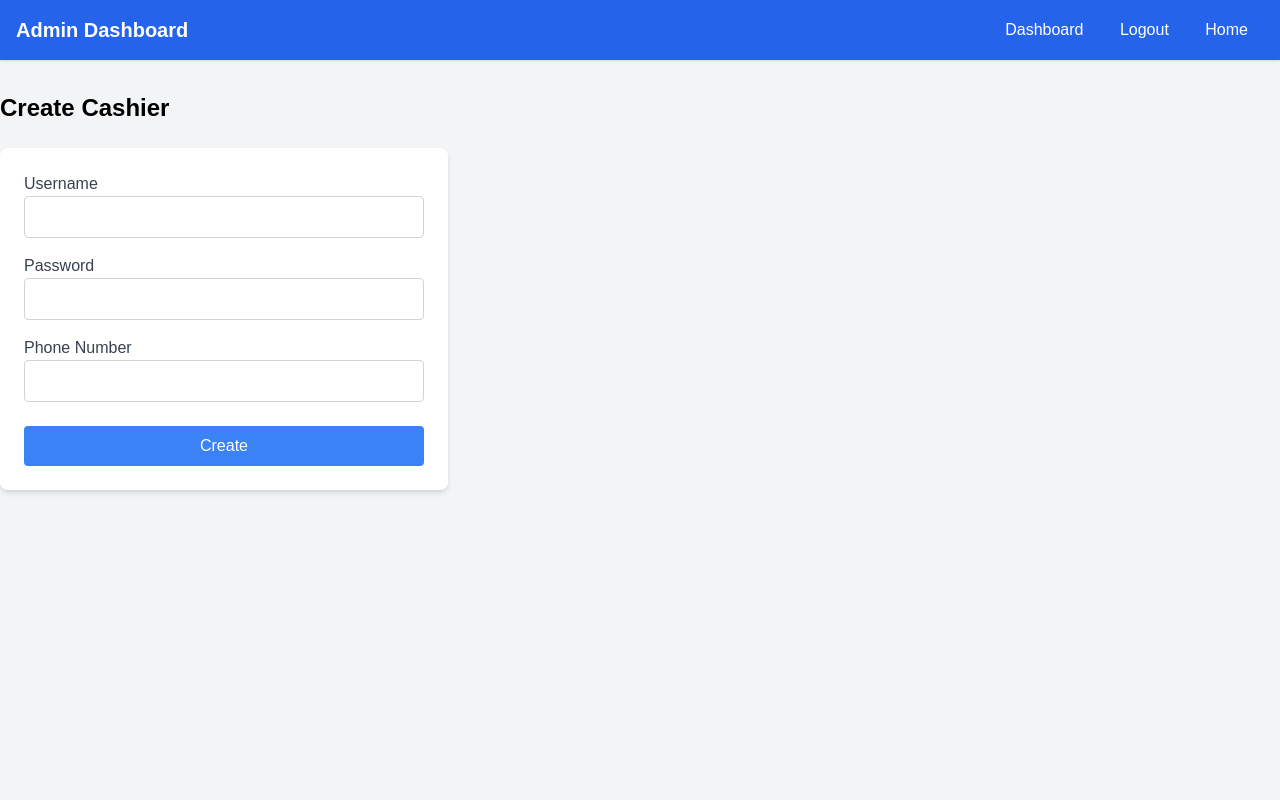
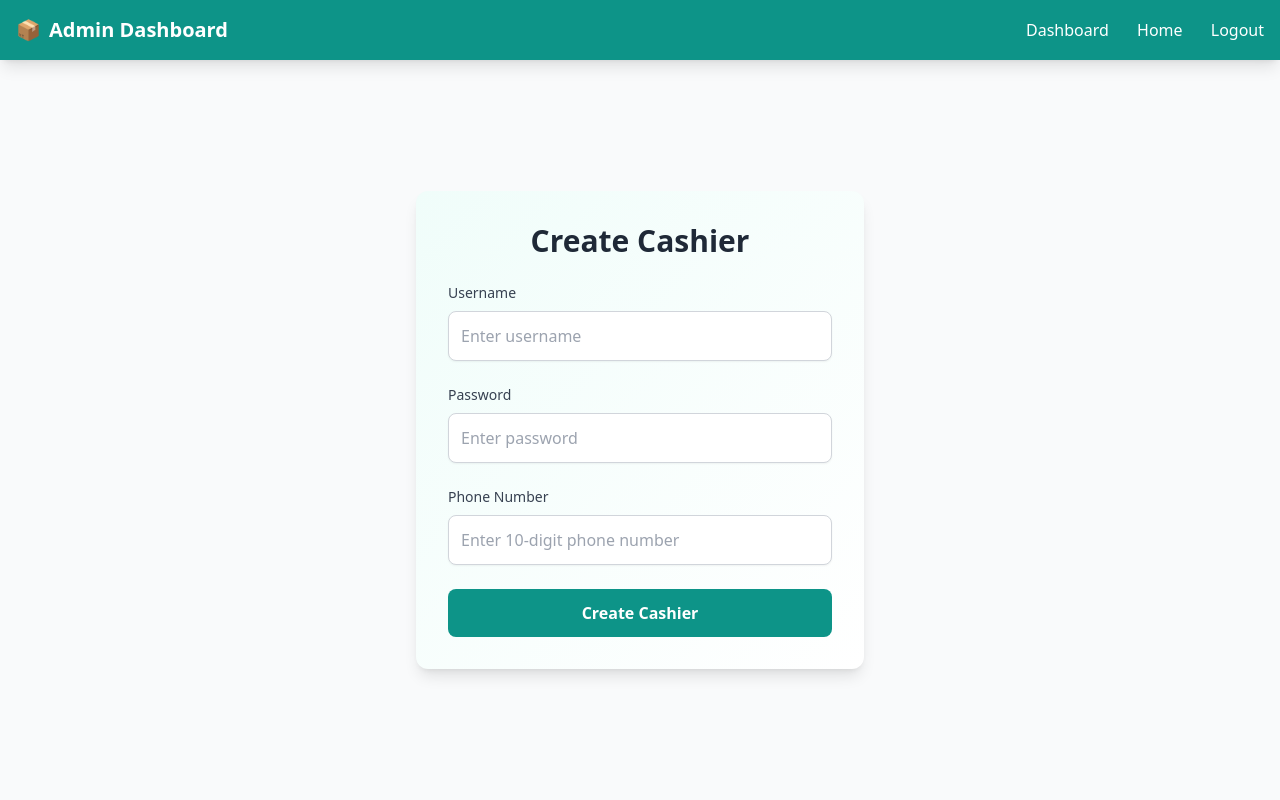
Before and after one commit to charannk007/billing, a Flask app: page /create_cashier in a window 1280 px wide. Run offline with Flask 3, Linux system fonts and the light colour scheme; some libraries are stand-ins or nearby versions.

Commit message:
Update create_cashier.html

```diff
--- a/templates/create_cashier.html
+++ b/templates/create_cashier.html
@@ -1,59 +1,149 @@
 <!DOCTYPE html>
 <html lang="en">
 <head>
-    <meta charset="UTF-8" />
-    <meta name="viewport" content="width=device-width, initial-scale=1.0" />
+    <meta charset="UTF-8">
+    <meta name="viewport" content="width=device-width, initial-scale=1.0">
     <title>Create Cashier</title>
-
-    <!-- Tailwind CSS -->
     <script src="https://cdn.tailwindcss.com"></script>
-
-    <!-- Custom Styles -->
-    <link href="{{ url_for('static', filename='css/styles.css') }}" rel="stylesheet" />
 </head>
-<body class="bg-gray-100 min-h-screen flex flex-col">
+<body class="bg-gray-50 min-h-screen flex flex-col font-sans antialiased">
     <!-- Navbar -->
-    <nav class="bg-blue-600 text-white p-4 shadow">
+    <nav class="bg-teal-600 text-white p-4 shadow-lg">
         <div class="container mx-auto flex justify-between items-center">
-            <h1 class="text-xl font-bold">Admin Dashboard</h1>
-            <div>
-                <a href="{{ url_for('admin_dashboard') }}" class="px-4 hover:underline">Dashboard</a>
-                <a href="{{ url_for('logout') }}" class="px-4 hover:underline">Logout</a>
-                <a href="{{ url_for('index') }}" class="px-4 hover:underline">Home</a>
+            <h1 class="text-xl font-bold flex items-center">
+                <span class="mr-2">📦</span> Admin Dashboard
+            </h1>
+            <div class="space-x-6">
+                <a href="{{ url_for('admin_dashboard') }}" class="hover:underline hover:text-teal-200 transition">Dashboard</a>
+                <a href="{{ url_for('index') }}" class="hover:underline hover:text-teal-200 transition">Home</a>
+                <a href="{{ url_for('logout') }}" class="hover:underline hover:text-teal-200 transition">Logout</a>
             </div>
         </div>
     </nav>
 
     <!-- Page Content -->
-    <main class="container mx-auto flex-grow mt-8">
-        <h2 class="text-2xl font-bold mb-6">Create Cashier</h2>
+    <main class="container mx-auto flex-grow flex justify-center items-center py-12">
+        <div class="bg-white rounded-xl shadow-lg p-8 w-full max-w-md bg-gradient-to-br from-teal-50 to-white transform hover:scale-105 transition-transform duration-300">
+            <h2 class="text-3xl font-bold text-gray-800 mb-6 text-center">Create Cashier</h2>
 
-        {% with messages = get_flashed_messages() %}
-            {% if messages %}
-                <div class="bg-green-100 text-green-800 p-3 rounded mb-4 border border-green-300">
-                    {{ messages[0] }}
+            <!-- Flashed Messages -->
+            {% with messages = get_flashed_messages(with_categories=true) %}
+                {% if messages %}
+                    {% for category, message in messages %}
+                        <div class="flex items-center {{ 'bg-green-100 text-green-700' if category == 'success' else 'bg-red-100 text-red-700' }} p-4 rounded-lg mb-6 border {{ 'border-green-300' if category == 'success' else 'border-red-300' }}">
+                            <svg class="w-5 h-5 mr-2" fill="none" stroke="currentColor" viewBox="0 0 24 24">
+                                {% if category == 'success' %}
+                                    <path stroke-linecap="round" stroke-linejoin="round" stroke-width="2" d="M5 13l4 4L19 7"></path>
+                                {% else %}
+                                    <path stroke-linecap="round" stroke-linejoin="round" stroke-width="2" d="M6 18L18 6M6 6l12 12"></path>
+                                {% endif %}
+                            </svg>
+                            <span>{{ message }}</span>
+                        </div>
+                    {% endfor %}
+                {% endif %}
+            {% endwith %}
+
+            <!-- Form -->
+            <form method="POST" action="{{ url_for('create_cashier') }}" class="space-y-6" aria-label="Create Cashier Form" id="create-cashier-form">
+                <div>
+                    <label for="username" class="block text-sm font-medium text-gray-700 mb-2">Username</label>
+                    <input
+                        type="text"
+                        id="username"
+                        name="username"
+                        class="w-full p-3 border border-gray-300 rounded-lg focus:ring-2 focus:ring-teal-500 focus:border-teal-500 transition shadow-sm"
+                        placeholder="Enter username"
+                        required
+                        aria-required="true"
+                        aria-describedby="username_error"
+                    >
+                    <p id="username_error" class="text-red-600 text-sm mt-1 hidden">Username must be at least 3 characters long.</p>
                 </div>
-            {% endif %}
-        {% endwith %}
+                <div>
+                    <label for="password" class="block text-sm font-medium text-gray-700 mb-2">Password</label>
+                    <input
+                        type="password"
+                        id="password"
+                        name="password"
+                        class="w-full p-3 border border-gray-300 rounded-lg focus:ring-2 focus:ring-teal-500 focus:border-teal-500 transition shadow-sm"
+                        placeholder="Enter password"
+                        required
+                        aria-required="true"
+                        aria-describedby="password_error"
+                    >
+                    <p id="password_error" class="text-red-600 text-sm mt-1 hidden">Password must be at least 8 characters, including a number and a special character.</p>
+                </div>
+                <div>
+                    <label for="phone" class="block text-sm font-medium text-gray-700 mb-2">Phone Number</label>
+                    <input
+                        type="text"
+                        id="phone"
+                        name="phone"
+                        class="w-full p-3 border border-gray-300 rounded-lg focus:ring-2 focus:ring-teal-500 focus:border-teal-500 transition shadow-sm"
+                        placeholder="Enter 10-digit phone number"
+                        required
+                        pattern="[0-9]{10}"
+                        aria-required="true"
+                        aria-describedby="phone_error"
+                    >
+                    <p id="phone_error" class="text-red-600 text-sm mt-1 hidden">Phone number must be exactly 10 digits.</p>
+                </div>
+                <button
+                    type="submit"
+                    class="w-full bg-teal-600 text-white py-3 rounded-lg hover:bg-teal-700 focus:ring-2 focus:ring-teal-500 focus:ring-offset-2 transition font-semibold"
+                    aria-label="Create cashier account"
+                >
+                    Create Cashier
+                </button>
+            </form>
+        </div>
+    </main>
 
-        <form method="POST" action="{{ url_for('create_cashier') }}" class="bg-white p-6 rounded-lg shadow-md w-full max-w-md">
-            <div class="mb-4">
-                <label for="username" class="block text-gray-700 font-medium">Username</label>
-                <input type="text" id="username" name="username" class="border border-gray-300 p-2 rounded w-full focus:outline-none focus:ring-2 focus:ring-blue-400" required />
-            </div>
+    <!-- Client-Side Validation -->
+    <script>
+        document.getElementById('create-cashier-form').addEventListener('submit', function (e) {
+            let isValid = true;
 
-            <div class="mb-4">
-                <label for="password" class="block text-gray-700 font-medium">Password</label>
-                <input type="password" id="password" name="password" class="border border-gray-300 p-2 rounded w-full focus:outline-none focus:ring-2 focus:ring-blue-400" required />
-            </div>
+            // Username validation
+            const username = document.getElementById('username').value.trim();
+            const usernameError = document.getElementById('username_error');
+            if (username.length < 3) {
+                usernameError.classList.remove('hidden');
+                usernameError.textContent = 'Username must be at least 3 characters long.';
+                isValid = false;
+            } else {
+                usernameError.classList.add('hidden');
+            }
 
-            <div class="mb-6">
-                <label for="phone" class="block text-gray-700 font-medium">Phone Number</label>
-                <input type="text" id="phone" name="phone" class="border border-gray-300 p-2 rounded w-full focus:outline-none focus:ring-2 focus:ring-blue-400" required pattern="[0-9]{10}" title="Enter a valid 10-digit phone number" />
-            </div>
+            // Password validation
+            const password = document.getElementById('password').value;
+            const passwordError = document.getElementById('password_error');
+            const passwordRegex = /^(?=.*[0-9])(?=.*[!@#$%^&*])[a-zA-Z0-9!@#$%^&*]{8,}$/;
+            if (!passwordRegex.test(password)) {
+                passwordError.classList.remove('hidden');
+                passwordError.textContent = 'Password must be at least 8 characters, including a number and a special character.';
+                isValid = false;
+            } else {
+                passwordError.classList.add('hidden');
+            }
 
-            <button type="submit" class="bg-blue-500 text-white px-4 py-2 rounded w-full hover:bg-blue-600 transition duration-150">Create</button>
-        </form>
-    </main>
+            // Phone validation
+            const phone = document.getElementById('phone').value;
+            const phoneError = document.getElementById('phone_error');
+            const phoneRegex = /^[0-9]{10}$/;
+            if (!phoneRegex.test(phone)) {
+                phoneError.classList.remove('hidden');
+                phoneError.textContent = 'Phone number must be exactly 10 digits.';
+                isValid = false;
+            } else {
+                phoneError.classList.add('hidden');
+            }
+
+            if (!isValid) {
+                e.preventDefault();
+            }
+        });
+    </script>
 </body>
 </html>
```
